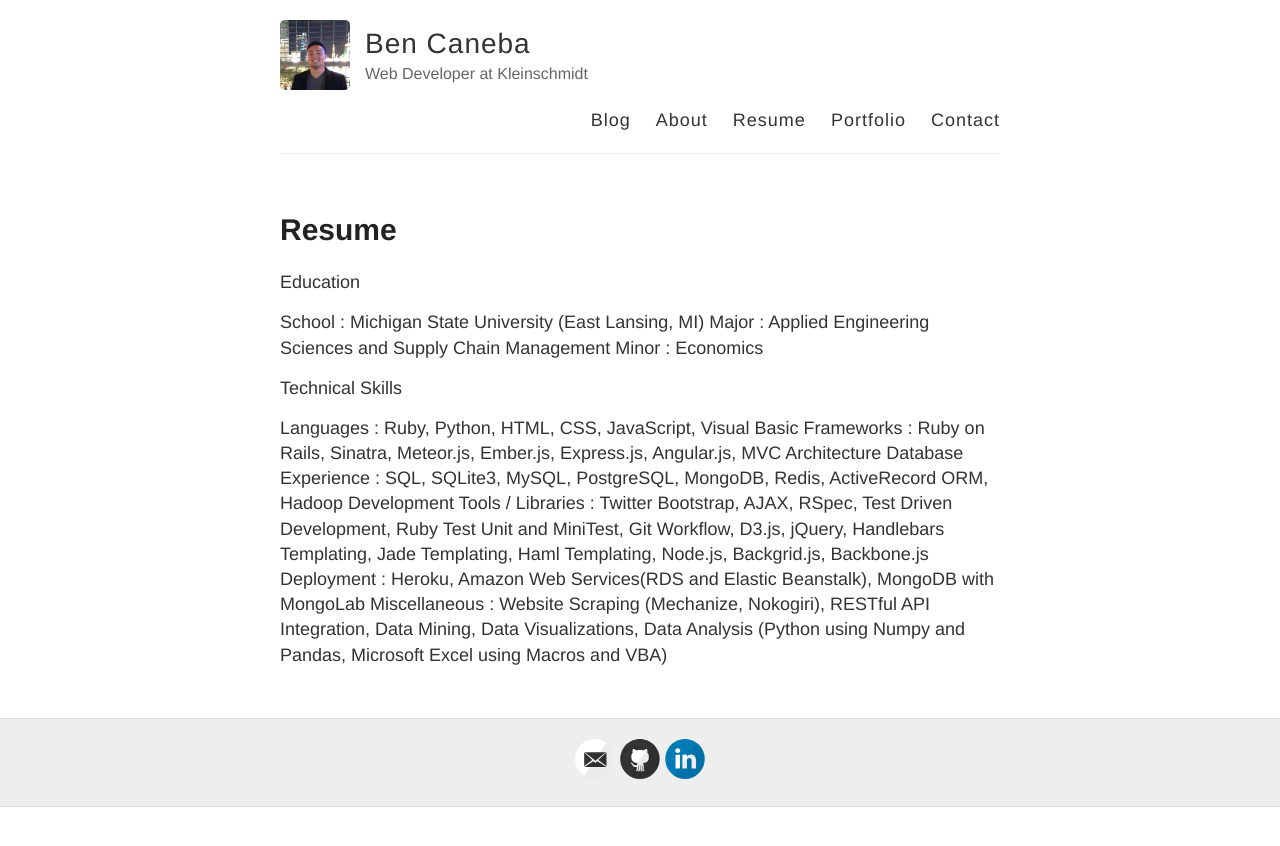
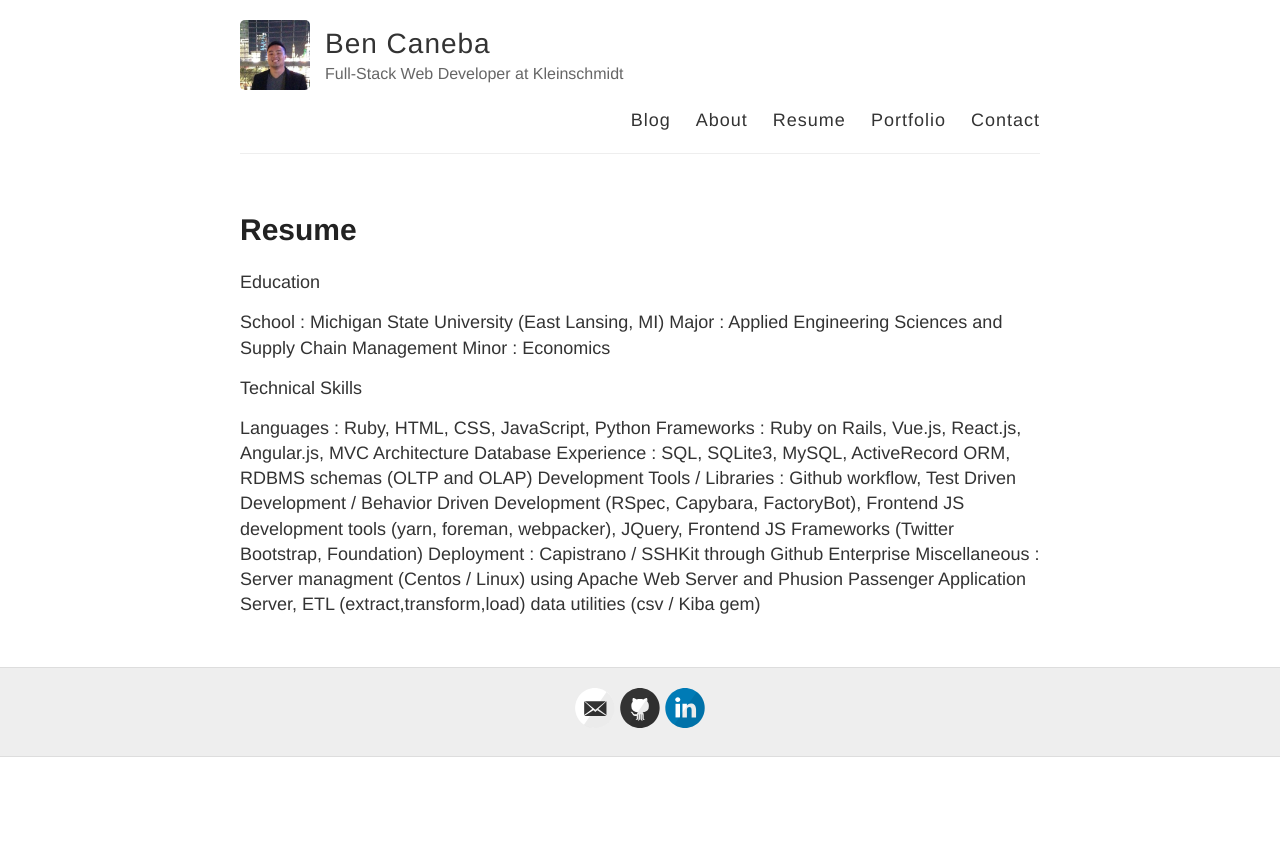
Before and after one commit to bcan001/bcan001.github.io, a Jekyll site: the page built from resume.md, in a window 1280 px wide. Shown: the top 846 px of the page. Built offline with Jekyll 4.4.1, drawn with Linux system fonts in a browser that asks for light colours.

Commit message:
updated resume

```diff
--- a/_config.yml
+++ b/_config.yml
@@ -6,7 +6,7 @@
 name: Ben Caneba
 
 # Short bio or description (displayed in the header)
-description: Web Developer at Kleinschmidt
+description: Full-Stack Web Developer at Kleinschmidt
 
 # URL of your avatar or profile pic (you could use your GitHub profile pic)
 avatar: https://raw.githubusercontent.com/bcan001/bcan001.github.io/master/images/mugshot.jpeg
--- a/resume.md
+++ b/resume.md
@@ -13,9 +13,9 @@ Minor : Economics
 
 Technical Skills
 
-Languages : Ruby, Python, HTML, CSS, JavaScript, Visual Basic
-Frameworks : Ruby on Rails, Sinatra, Meteor.js, Ember.js, Express.js, Angular.js, MVC Architecture
-Database Experience : SQL, SQLite3, MySQL, PostgreSQL, MongoDB, Redis, ActiveRecord ORM, Hadoop
-Development Tools / Libraries : Twitter Bootstrap, AJAX, RSpec, Test Driven Development, Ruby Test Unit and MiniTest, Git Workflow, D3.js, jQuery, Handlebars Templating, Jade Templating, Haml Templating, Node.js, Backgrid.js, Backbone.js
-Deployment : Heroku, Amazon Web Services(RDS and Elastic Beanstalk), MongoDB with MongoLab
-Miscellaneous : Website Scraping (Mechanize, Nokogiri), RESTful API Integration, Data Mining, Data Visualizations, Data Analysis (Python using Numpy and Pandas, Microsoft Excel using Macros and VBA)
+Languages : Ruby, HTML, CSS, JavaScript, Python
+Frameworks : Ruby on Rails, Vue.js, React.js, Angular.js, MVC Architecture
+Database Experience : SQL, SQLite3, MySQL, ActiveRecord ORM, RDBMS schemas (OLTP and OLAP)
+Development Tools / Libraries : Github workflow, Test Driven Development / Behavior Driven Development (RSpec, Capybara, FactoryBot), Frontend JS development tools (yarn, foreman, webpacker), JQuery, Frontend JS Frameworks (Twitter Bootstrap, Foundation)
+Deployment : Capistrano / SSHKit through Github Enterprise
+Miscellaneous : Server managment (Centos / Linux) using Apache Web Server and Phusion Passenger Application Server, ETL (extract,transform,load) data utilities (csv / Kiba gem)
--- a/style.scss
+++ b/style.scss
@@ -25,7 +25,7 @@ body {
 
 .container {
   margin: 0 auto;
-  max-width: 740px;
+  max-width: 820px;
   padding: 0 10px;
   width: 100%;
 }
```
